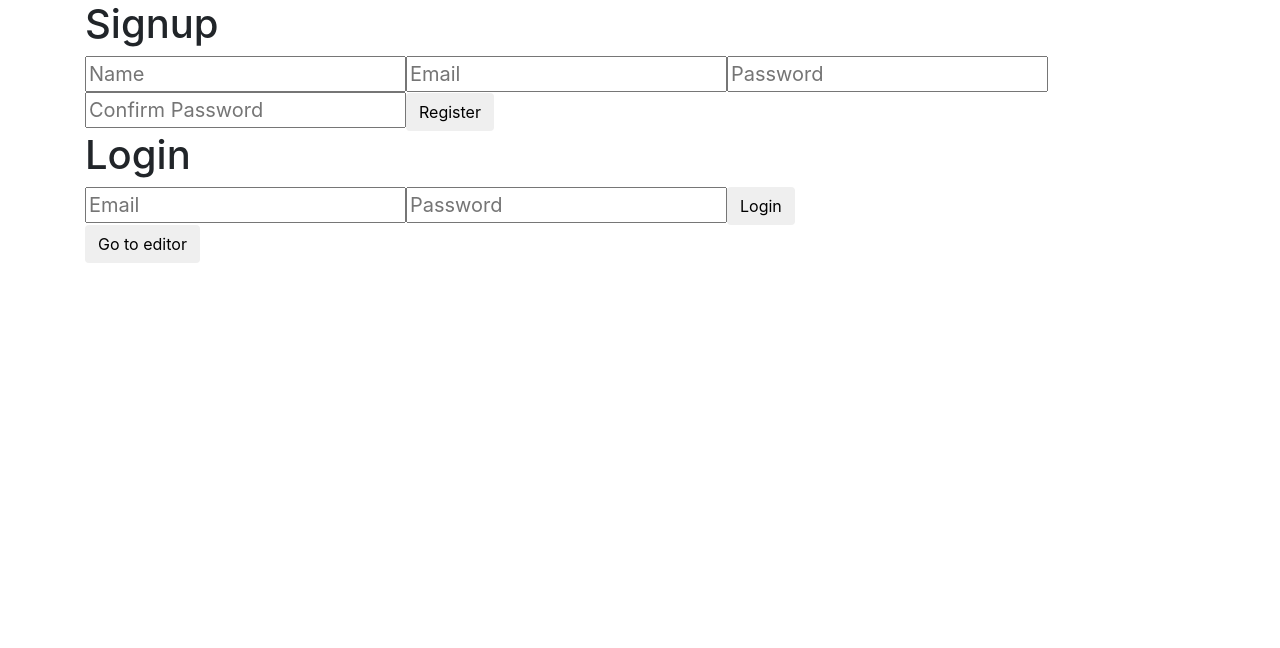
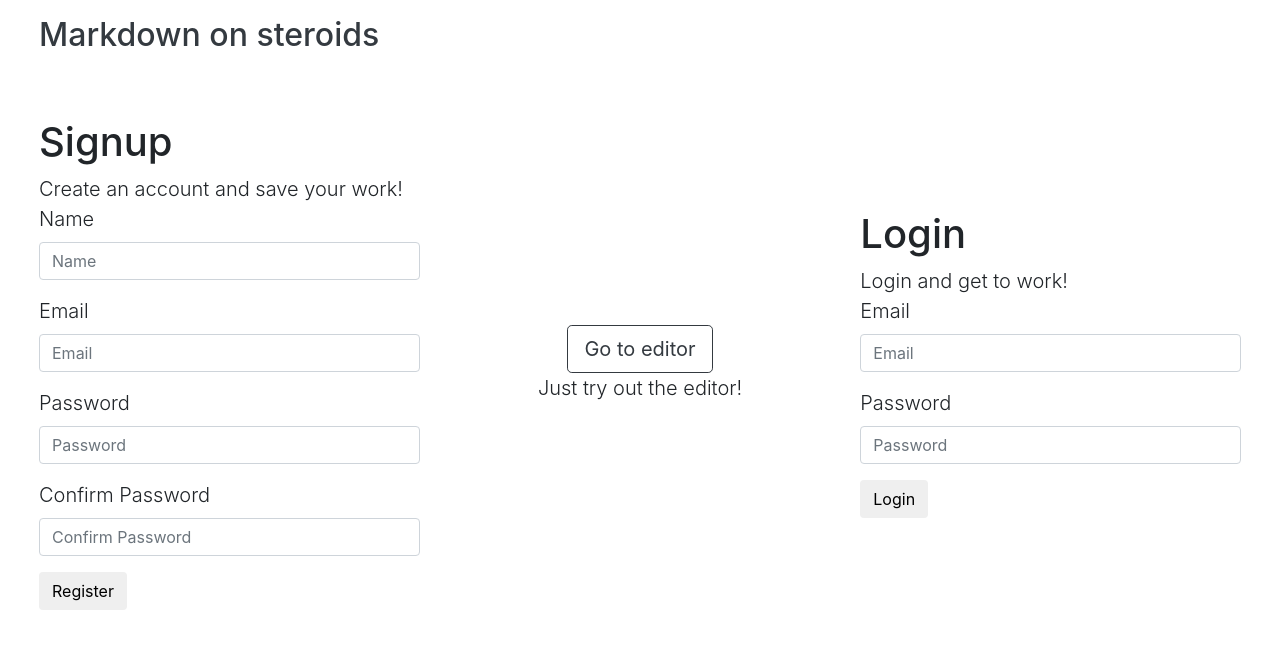
Before and after one commit to chiraglulla/markdown-on-steroids, a React (Create React App) app: page / in a window 1280 px wide. Shown: the top 648 px of the page. Built offline with nearby package versions, Linux system fonts and the light colour scheme; no server answers.

Commit message:
Do basic stylings to all components

```diff
--- a/src/Components/Dashboard.js
+++ b/src/Components/Dashboard.js
@@ -1,7 +1,7 @@
 import React from 'react';
 import { useHistory } from 'react-router-dom';
 import DocumentsTable from './DocumentsTable';
-import Logo from './Logo';
+import Header from './Header';
 
 const Dashboard = () => {
   // npx json-server --watch data/db.json --port 8000
@@ -36,12 +36,14 @@ const Dashboard = () => {
   };
 
   return (
-    <React.Fragment>
-      <Logo />
+    <>
+      <div className="col-12">
+        <Header logout={true} profile={true} />
+      </div>
       <div className="col-12 p-5 rounded">
         <button
           onClick={handleClick}
-          className="btn btn-white blank mx-auto d-flex border border-dark rounded w-20 p-3 align-items-center text-dark"
+          className="btn btn-outline-dark blank mx-auto d-flex w-20 p-3 align-items-center text-dark"
           style={{
             textDecoration: 'none',
           }}
@@ -52,7 +54,7 @@ const Dashboard = () => {
       </div>
 
       <DocumentsTable />
-    </React.Fragment>
+    </>
   );
 };
 
--- a/src/Components/Editor.js
+++ b/src/Components/Editor.js
@@ -4,7 +4,7 @@ import { useState } from 'react';
 import marked from 'marked';
 import DOMPurify from 'dompurify';
 import Preview from './Preview';
-import Logo from './Logo';
+import Header from './Header';
 
 const Editor = () => {
   const { id } = useParams();
@@ -85,14 +85,10 @@ const Editor = () => {
   };
 
   return (
-    <React.Fragment>
-      {isError ? (
-        <p>{error}</p>
-      ) : (
     <>
+      <Header />
       <div className="col-12 d-flex align-items-center py-3">
         <div>
-              <Logo />
           <input
             title="name"
             placeholder="Untitled Document"
@@ -100,10 +96,11 @@ const Editor = () => {
             value={name}
             id="name"
             onChange={handleChange}
+            className="form-control"
           />
         </div>
         <button
-              className="btn btn-sm btn-primary d-flex ml-auto"
+          className="btn btn-white d-flex ml-auto"
           onClick={handleSave}
         >
           {saving ? 'Saving..' : saved ? 'Saved' : 'Save'}
@@ -127,8 +124,6 @@ const Editor = () => {
       </div>
       <Preview preview={preview} />
     </>
-      )}
-    </React.Fragment>
   );
 };
 
--- a/src/Components/GoToEditor.js
+++ b/src/Components/GoToEditor.js
@@ -2,16 +2,28 @@ import { Link } from 'react-router-dom';
 
 const GoToEditor = () => {
   return (
-    <Link to="/editor">
-      <button
-        className='btn btn-white'
+    <div className="col-4">
+      <Link
+        to="/editor"
         style={{
-          cursor: 'pointer',
+          textDecoration: 'none',
         }}
       >
-        Go to editor
-      </button>
-    </Link>
+        <div className="d-flex justify-content-center">
+          <button
+            className="btn btn-lg btn-outline-dark"
+            style={{
+              cursor: 'pointer',
+            }}
+          >
+            Go to editor
+          </button>
+        </div>
+      </Link>
+      <div className="d-flex justify-content-center">
+        <small className="lead">Just try out the editor!</small>
+      </div>
+    </div>
   );
 };
 
--- /dev/null
+++ b/src/Components/Header.js
@@ -0,0 +1,51 @@
+import { Link } from 'react-router-dom';
+import { useHistory } from 'react-router-dom';
+
+const Header = (props) => {
+  const history = useHistory();
+  const logoutUser = async (e) => {
+    const response = await fetch('http://localhost:5000/api/v1/user/logout', {
+      method: 'GET',
+      mode: 'cors',
+      credentials: 'include',
+    });
+
+    if (response.status === 204) history.push('/');
+  };
+
+  return (
+    <div className="d-flex align-items-center justify-content-between my-3">
+      <div>
+        <Link
+          to="/dashboard"
+          className="text-dark h2"
+          style={{
+            textDecoration: 'none',
+          }}
+        >
+          Markdown on steroids
+        </Link>
+      </div>
+
+      <div>
+        {props.profile && (
+          <Link
+            className="btn btn-dark ml-5"
+            to="/profile"
+            style={{ textDecoration: 'none' }}
+          >
+            Profile
+          </Link>
+        )}
+
+        {props.logout && (
+          <button className="btn btn-white ml-3" onClick={logoutUser}>
+            Log out
+          </button>
+        )}
+      </div>
+    </div>
+  );
+};
+
+export default Header;
--- a/src/Components/Home.js
+++ b/src/Components/Home.js
@@ -3,6 +3,7 @@ import { useHistory } from 'react-router-dom';
 import Signup from './Signup';
 import Login from './Login';
 import GoToEditor from './GoToEditor';
+import Header from './Header';
 
 const Home = () => {
   const history = useHistory();
@@ -24,10 +25,13 @@ const Home = () => {
   }, [history]);
 
   return (
-    <div className="container">
-      <Signup />
-      <Login />
-      <GoToEditor />
+    <div className="container-fluid">
+      <Header />
+      <div className='row align-items-center'>
+        <Signup  />
+        <GoToEditor />
+        <Login />
+      </div>
     </div>
   );
 };
--- a/src/Components/Login.js
+++ b/src/Components/Login.js
@@ -41,8 +41,8 @@ const Login = () => {
 
   const handleChange = (e) => {
     const { value, id } = e.target;
-    if (id === 'email') setEmail(value);
-    if (id === 'password') setPassword(value);
+    if (id === 'loginEmail') setEmail(value);
+    if (id === 'loginPassword') setPassword(value);
     if (isError) {
       setIsError(false);
       setError('');
@@ -50,25 +50,36 @@ const Login = () => {
   };
 
   return (
-    <div id="login">
+    <div className='col-4 my-5'  id="login">
       <h1>Login</h1>
+      <small className="lead">Login and get to work!</small>
       <form>
+        <div className="form-group">
+          <label htmlFor="loginEmail">Email</label>
           <input
-          id="email"
+            id="loginEmail"
             value={email}
             onChange={handleChange}
             placeholder="Email"
             type="email"
+            className='form-control'
           />
+        </div>
+
+        <div className="form-group">
+          <label htmlFor="loginPassword">Password</label>
           <input
-          id="password"
+            id="loginPassword"
             value={password}
             onChange={handleChange}
             placeholder="Password"
             type="password"
+            className='form-control'
           />
+        </div>
+
         <button
-          className='btn btn-white'
+          className="btn btn-white"
           style={{
             cursor: 'pointer',
           }}
--- a/src/Components/Logo.js
+++ /dev/null
@@ -1,37 +0,0 @@
-import { Link } from 'react-router-dom';
-import { useHistory } from 'react-router-dom';
-
-const Logo = () => {
-  const history = useHistory();
-  const logoutUser = async (e) => {
-    const response = await fetch('http://localhost:5000/api/v1/user/logout', {
-      method: 'GET',
-      mode: 'cors',
-      credentials: 'include',
-    });
-
-    if (response.status === 204) history.push('/');
-  };
-
-  return (
-    <>
-      <Link
-        to="/dashboard"
-        className="col-12 text-center text-dark h3 p-3"
-        style={{
-          textDecoration: 'none',
-        }}
-      >
-        Markdown on steroids
-      </Link>
-      <button className="btn btn-white" onClick={logoutUser}>
-        Log out
-      </button>
-      <Link className='btn btn-dark ml-5' to="/profile" style={{ textDecoration: 'none' }}>
-        Profile
-      </Link>
-    </>
-  );
-};
-
-export default Logo;
--- a/src/Components/Profile.js
+++ b/src/Components/Profile.js
@@ -1,13 +1,17 @@
-import UpdateInfo from "./UpdateInfo";
-import UpdatePassword from "./UpdatePassword";
+import UpdateInfo from './UpdateInfo';
+import UpdatePassword from './UpdatePassword';
+import Header from './Header';
 
 const Profile = () => {
-
   return (
-    <>
-      <UpdateInfo />
-      <UpdatePassword />
-    </>
+    <div className="container-fluid">
+      <Header logout={true} />
+      <main className='row my-5'>
+        <UpdateInfo />
+        <div className="col-1"></div>
+        <UpdatePassword />
+      </main>
+    </div>
   );
 };
 
--- a/src/Components/Signup.js
+++ b/src/Components/Signup.js
@@ -57,37 +57,54 @@ const Signup = () => {
   };
 
   return (
-    <div id="signup">
+    <div className='col-4 my-5' id="signup">
       <h1>Signup</h1>
+      <small className='lead'>Create an account and save your work!</small>
       <form>
+        <div className="form-group">
+          <label htmlFor="name">Name</label>
           <input
             onChange={handleChange}
             value={name}
             placeholder="Name"
             type="text"
             id="name"
+            className='form-control'
           />
+        </div>
+        <div className="form-group">
+          <label htmlFor="email">Email</label>
           <input
             onChange={handleChange}
             value={email}
             placeholder="Email"
             type="text"
             id="email"
+            className='form-control'
           />
+        </div>
+        <div className="form-group">
+          <label htmlFor="password">Password</label>
           <input
             onChange={handleChange}
             value={password}
             placeholder="Password"
             type="password"
             id="password"
+            className='form-control'
           />
+        </div>
+        <div className="form-group">
+          <label htmlFor="confirmPassword">Confirm Password</label>
           <input
             onChange={handleChange}
             value={confirmPassword}
             placeholder="Confirm Password"
             type="password"
             id="confirmPassword"
+            className='form-control'
           />
+        </div>
         <button
           className="btn btn-white"
           style={{
--- a/src/Components/UpdatePassword.js
+++ b/src/Components/UpdatePassword.js
@@ -32,31 +32,45 @@ const UpdatePassword = () => {
   };
 
   return (
+    <div className="col-6 my-5">
+      <h3>Update your password</h3>
       <form id="updatePassword" onSubmit={updatePassword}>
+        <div className="form-group">
           <label htmlFor="current">Current Password:</label>
           <input
+            className='form-control'
             id="current"
             type="password"
             value={passwordCurrent}
             onChange={(e) => setCurrent(e.target.value)}
           />
+        </div>
+        <div className="form-group">
           <label htmlFor="new">New Password:</label>
           <input
+            className='form-control'
             id="new"
             type="password"
             value={password}
             onChange={(e) => setNew(e.target.value)}
           />
+        </div>
+        <div className="form-group">
           <label htmlFor="newConfirm">Confirm Password:</label>
           <input
+            className='form-control'
             id="newConfirm"
             type="password"
             value={confirmPassword}
             onChange={(e) => setConfirm(e.target.value)}
           />
+        </div>
 
-      <button className='btn btn-white' type='submit'>Update My Password</button>
+        <button className="btn btn-success" type="submit">
+          Update My Password
+        </button>
       </form>
+    </div>
   );
 };
 
```
Also changed, not shown: src/Components/UpdateInfo.js (+19 -10 lines). Lines whose indentation alone changed are shown as unchanged.
